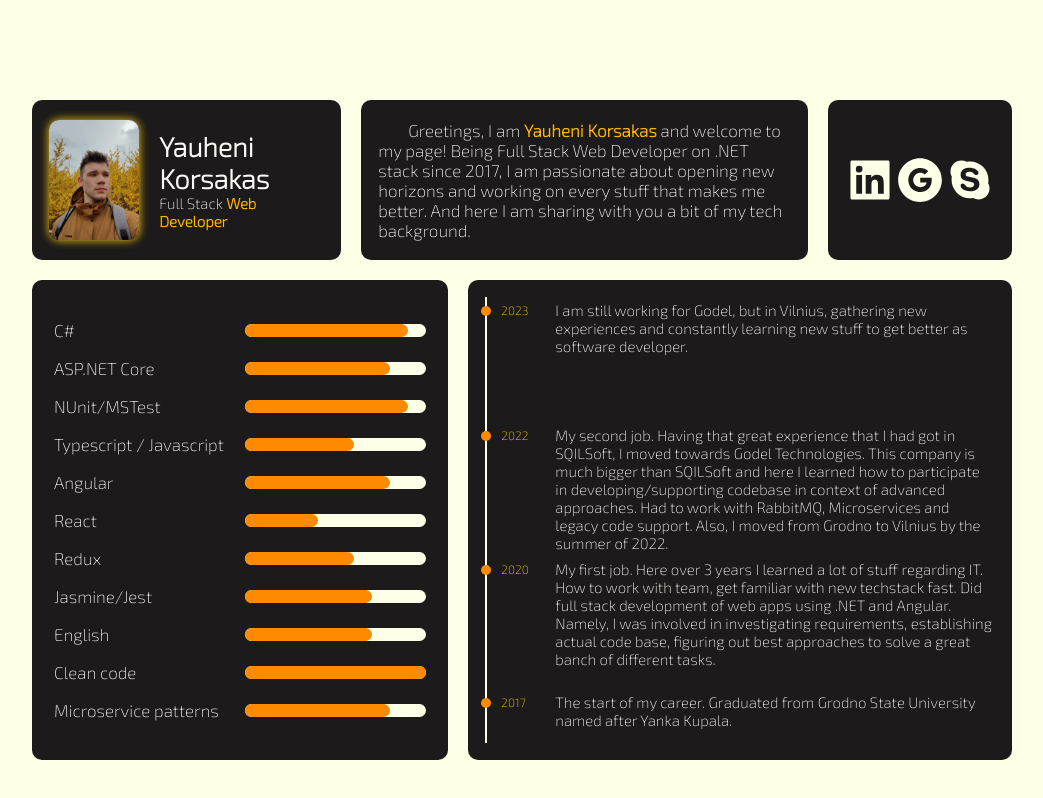
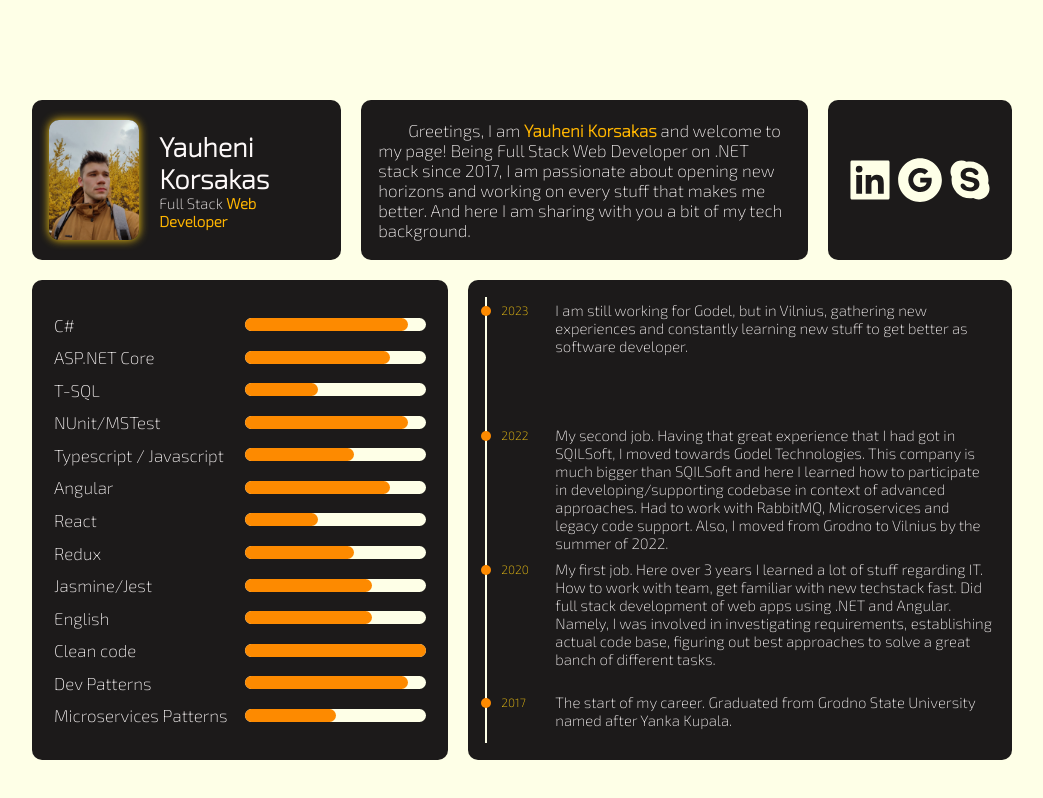
Before and after one commit to YauheniKorsakas/personal-web-site, a React (Create React App) app: page / in a window 1280 px wide. Shown: the whole page, without its empty margins (118-1161 px from the left). Built offline with nearby package versions, Linux system fonts and the light colour scheme.

Commit message:
Update SkillsSource

```diff
--- a/src/data/SkillsSource.js
+++ b/src/data/SkillsSource.js
@@ -8,6 +8,11 @@ const SkillsSource = [
     id: 2,
     label: 'ASP.NET Core',
     percentage: 80
+  },
+  {
+    id: 12,
+    label: 'T-SQL',
+    percentage: 40
   },
   {
     id: 3,
@@ -51,9 +56,14 @@ const SkillsSource = [
   },
   {
     id: 11,
-    label: 'Microservice patterns',
-    percentage: 80
+    label: 'Dev Patterns',
+    percentage: 90
   },
+  {
+    id: 13,
+    label: 'Microservices Patterns',
+    percentage: 50
+  }
 ];
 
 export default SkillsSource;
```
